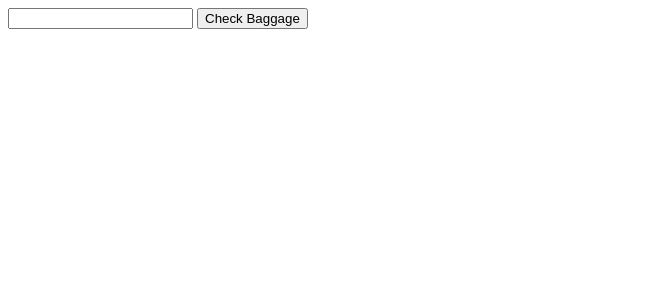
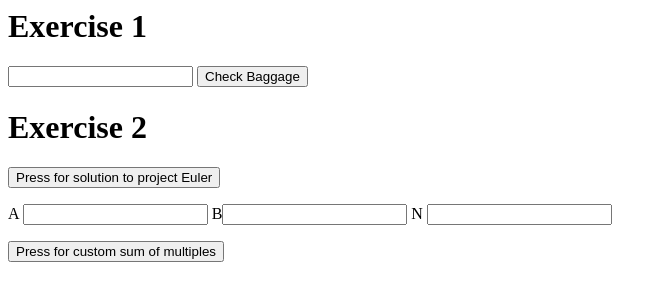
Before and after one commit to paul-laird/b9is123_2526_1a, a plain HTML site: page index.html in a window 1280 px wide. Shown: the whole page, without its empty margins (0-667 px from the left). Drawn offline with Linux system fonts and the light colour scheme.

Commit message:
exercise 2

```diff
--- a/ex1.js
+++ b/ex1.js
@@ -1,3 +1,17 @@
 //write a function to alert if overweight (15kg) baggage
 
 //call it from the page
+
+            //alert("Hello");//write a check function here...
+            //update: the check function should reveal the "removed" text input
+            //if the baggage is overweight
+            //and a button to remove some
+            //the remove function should update the weight
+            //and let the user know when ok to proceed
+            let check=()=>{
+              alert('Checking Baggage weight: '+parseInt(document.getElementById('weight').value));
+              //These should only display if it is actually overweight
+              document.getElementById('removed').style='display:block;'
+              document.getElementById('remB').style='display:block;'
+            }
+            let remove=()=>alert('Removing weight: '+parseInt(document.getElementById('removed').value))
--- /dev/null
+++ b/ex2.js
@@ -0,0 +1,6 @@
+//redefine these - ex1 should output the solution to project Euler Q1
+//ex2 should output the sum of all multiples of a or b less than n
+
+let euler1=()=>alert();
+
+let eulerCustom=()=>alert()
--- a/index.html
+++ b/index.html
@@ -1,26 +1,14 @@
 <HTml>
     <head>
         <script src="ex1.js"></script>
-        <script>
-            //alert("Hello");//write a check function here...
-            //update: the check function should reveal the "removed" text input
-            //if the baggage is overweight
-            //and a button to remove some
-            //the remove function should update the weight
-            //and let the user know when ok to proceed
-            let check=()=>{
-              alert('Checking Baggage weight: '+parseInt(document.getElementById('weight').value));
-              //These should only display if it is actually overweight
-              document.getElementById('removed').style='display:block;'
-              document.getElementById('remB').style='display:block;'
-            }
-            let remove=()=>alert('Removing weight: '+parseInt(document.getElementById('removed').value))
-        </script>
+        <script src="ex2.js"></script>
     </head>
     <body>
-        <input type="text" id="weight">
+        <h1>Exercise 1</h1>
+        <p>        <input type="text" id="weight">
         <!--//replace check function.-->
-        <button onclick="check()">Check Baggage</button>
+        <button onclick="check()">Check Baggage</button></p>
+
 <p>
         <input type="text" id="removed" style='display:none;'>
         <!--//replace remove function.-->
@@ -28,7 +16,17 @@
 
 </p>
 
+<h1>Exercise 2</h1>
+    <p><button onclick="euler1()">Press for solution to project Euler</button>
+</p>
 
+<p>
+       <label for="a:">A</label> <input type="text" id="a">
+        <label for="b:">B</label><input type="text" id="b">
+       <label for="n:">N</label> <input type="text" id="n">
+
+</p>
+    <p><button onclick="eulerCustom()">Press for custom sum of multiples</button>
 
     </body>
 </HTml>
```
